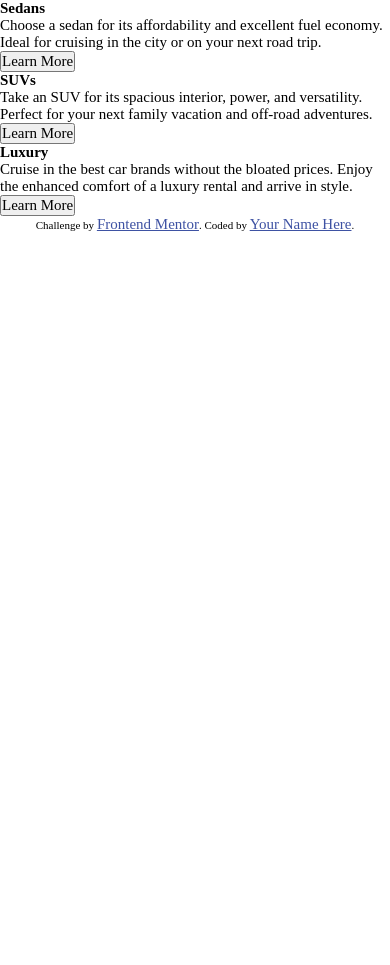
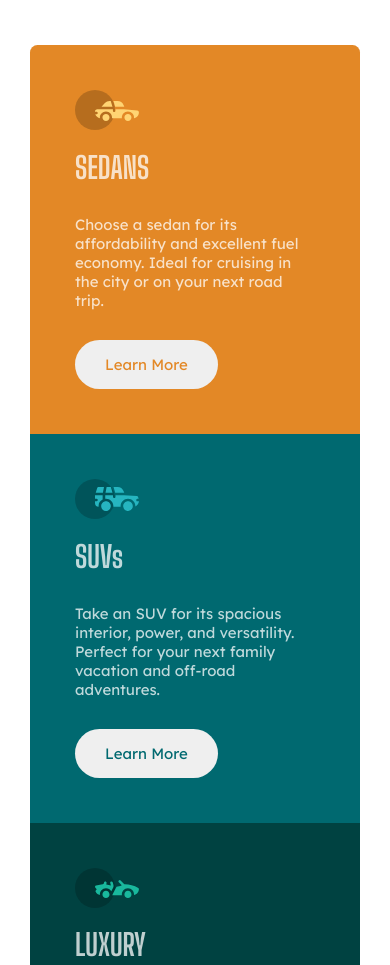
Before and after one commit to TomBirbeck/frontend-mentor-column-preview-challenge, a plain HTML site: page index.html in a window 390 px wide. Shown: the top 965 px of the page. Before the commit the page ends 844 px from the top, so only its background shows below. Drawn offline with Linux system fonts and the light colour scheme.

Commit message:
mobile view styling complete

```diff
--- a/index.html
+++ b/index.html
@@ -11,35 +11,37 @@
 <body>
 
   <main>
-    <div class="sedans-section">
-      <h2 class="headers">
-        Sedans
+    <div class="display-card">
+      <div class="sedans-section sections">
+        <h2 class="sedans-header headers">
+          SEDANS
         </h2>
         <p class="subtext">
           Choose a sedan for its affordability and excellent fuel economy. Ideal for cruising in the city
           or on your next road trip.
         </p>
-      <button class="buttons">Learn More</button>
+        <button class="buttons"><a href="#" class="learn-more-sedan">Learn More</a></button>
       </div>
-    <div class="suvs-section">
-      <h2 class="headers">
+      <div class="suvs-section sections">
+        <h2 class="suvs-header headers">
           SUVs
         </h2>
         <p class="subtext">
           Take an SUV for its spacious interior, power, and versatility. Perfect for your next family vacation
           and off-road adventures.
         </p>
-      <button class="buttons">Learn More</button>
+        <button class="buttons"><a href="#" class="learn-more-suv">Learn More</a></button>
       </div>
-    <div class="estates-section">
-      <h2 class="headers">
-        Luxury
+      <div class="luxury-section sections">
+        <h2 class="luxury-header headers">
+          LUXURY
         </h2>
         <p class="subtext">
           Cruise in the best car brands without the bloated prices. Enjoy the enhanced comfort of a luxury
           rental and arrive in style.
         </p>
-      <button class="buttons">Learn More</button>
+        <button class="buttons"><a href="#" class="learn-more-luxury">Learn More</a></button>
+      </div>
     </div>
 
   </main>
--- a/styles.css
+++ b/styles.css
@@ -32,6 +32,87 @@ p, h1, h2, h3, h4, h5, h6 {
     overflow-wrap: break-word;
   }
 
+main {
+    display: flex;
+    flex-direction: column;
+    align-items: center;
+    padding: 3rem 2rem;
+}
+
+.display-card {
+    border-radius: 0.5rem;
+    color: var(--transparent-white);
+    font-family: var(--deca-font);
+    font-weight: var(--deca-font-weight);
+}
+
+.sections {
+    display: grid;
+    grid-template-rows: 1fr 1fr 0.5fr;
+    row-gap: 2rem;
+    padding: 3rem;
+    /* font-size: 1.2rem; */
+}
+
+.sedans-section{
+    background-color: var(--bright-orange);
+    border-top-right-radius: inherit;
+    border-top-left-radius: inherit;
+}
+
+.headers {
+    font-family: var(--big-shoulders-font);
+    font-weight: var(--big-shoulders-font-weight);
+    font-size: 2rem;
+    display: grid;
+    grid-template-columns: 1fr;
+    row-gap: 1rem;
+}
+
+.sedans-header::before{
+    content: url('./images/icon-sedans.svg');
+}
+
+.suvs-section {
+    background-color: var(--dark-cyan);
+}
+
+.suvs-header::before{
+    content: url('./images/icon-suvs.svg');
+}
+
+.luxury-section {
+    background-color: var(--very-dark-cyan);
+    border-bottom-right-radius: inherit;
+    border-bottom-left-radius: inherit;
+}
+
+.luxury-header::before{
+    content: url('./images/icon-luxury.svg');
+}
+
+.buttons {
+    width: fit-content;
+    padding: 1rem 2rem;
+    border-radius: 2rem;
+    border: none;
+}
+
+.learn-more-sedan {
+    color: var(--bright-orange);
+    text-decoration: none;
+}
+
+.learn-more-suv {
+    color: var(--dark-cyan);
+    text-decoration: none;
+}
+
+.learn-more-luxury {
+    color: var(--very-dark-cyan);
+    text-decoration: none;
+}
+
 .attribution {
     font-size: 11px;
     text-align: center;
```
Lines whose indentation alone changed are shown as unchanged.
